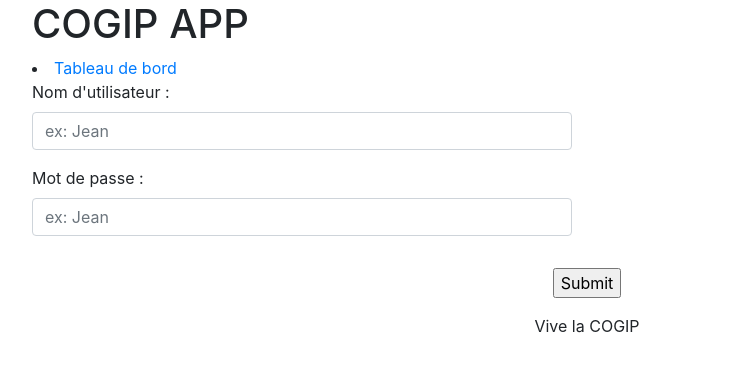
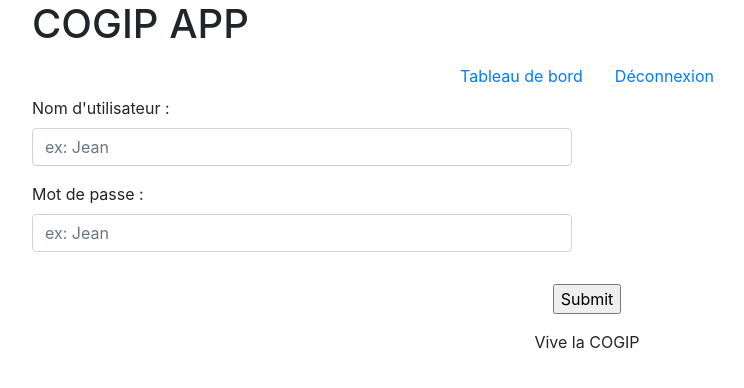
Before and after one commit to MatthieuDuranton/COGIP-app, a PHP site: template views/index.php in a window 1280 px wide. Shown: the top 388 px of the page, without its empty margins (53-797 px from the left). Run offline with PHP 8.4, Linux system fonts and the light colour scheme; the template is opened without the code that fills it, so the values that code supplies are empty; the visitor is signed in with stand-in values (Sample User, id 1).

Commit message:
connection checked + logout + redirect if already connect

```diff
--- a/core/header.php
+++ b/core/header.php
@@ -12,9 +12,14 @@
 <main class="container">
 	<header>
 		<h1>COGIP APP</h1>
-		<nav>
-			<li>
-				<a href="?action=dashboard">Tableau de bord</a>
+<?php if($_SESSION['logged']){ ?>
+		<ul class="nav justify-content-center">
+			<li class="nav-item">
+				<a class="nav-link" href="?action=dashboard">Tableau de bord</a>
 			</li>
-		</nav>
+			<li class="nav-item">
+				<a class="nav-link" href="?action=logout">Déconnexion</a>
+			</li>
+		</ul>
+<?php } ?>
 	</header>
--- a/models/index.php
+++ b/models/index.php
@@ -35,6 +35,7 @@ function connection($username, $password){
                 $_SESSION['firstname'] = $res['firstname'];
                 $_SESSION['lastname'] = $res['lastname'];
                 $_SESSION['fk_role'] = $res['fk_role'];
+				$_SESSION['logged'] = true;
 
                 header("location:?action=dashboard");//if true : moves user to the dashboard
 
```
Also changed, not shown: index.php (+9 -5 lines).
